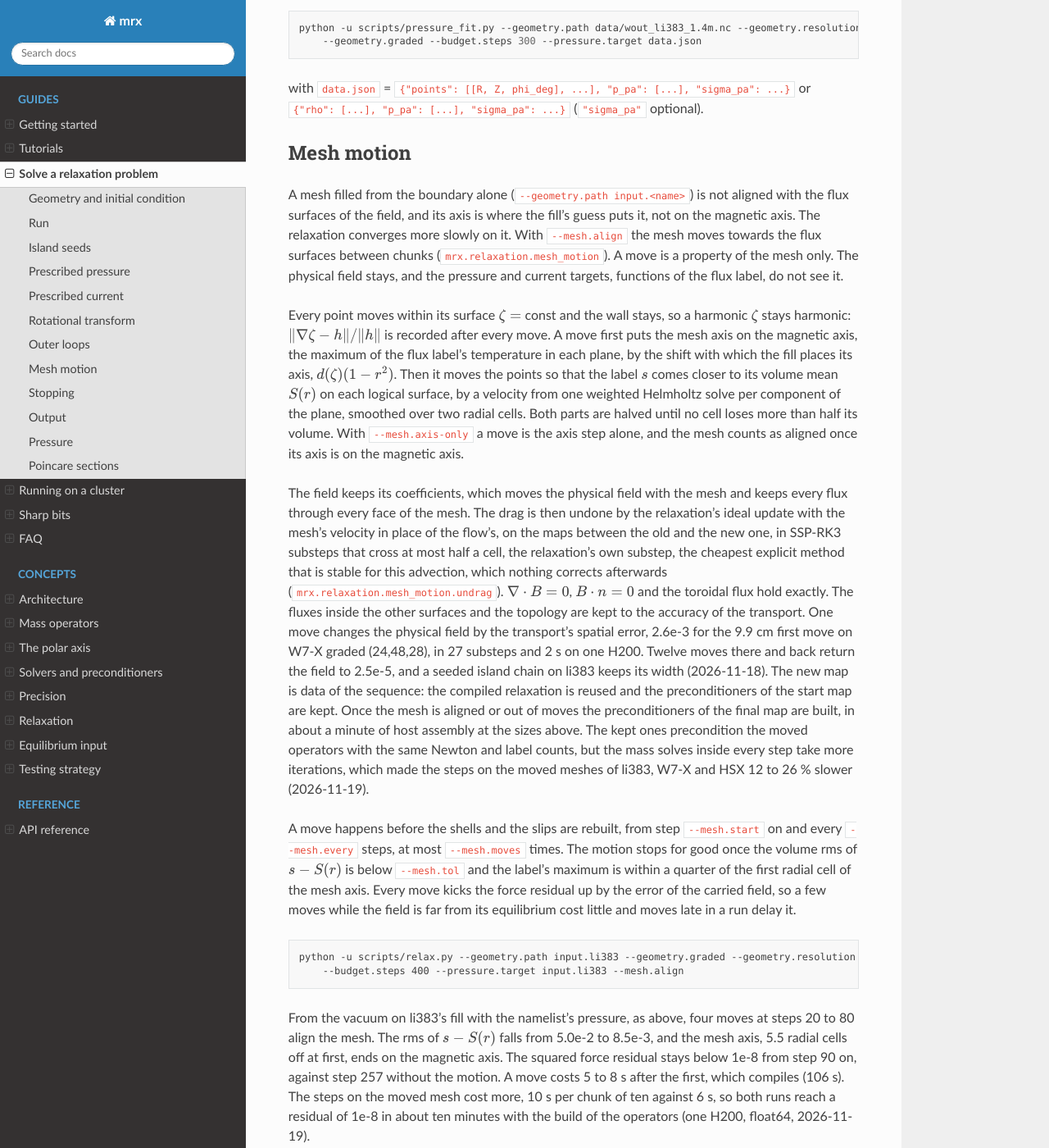
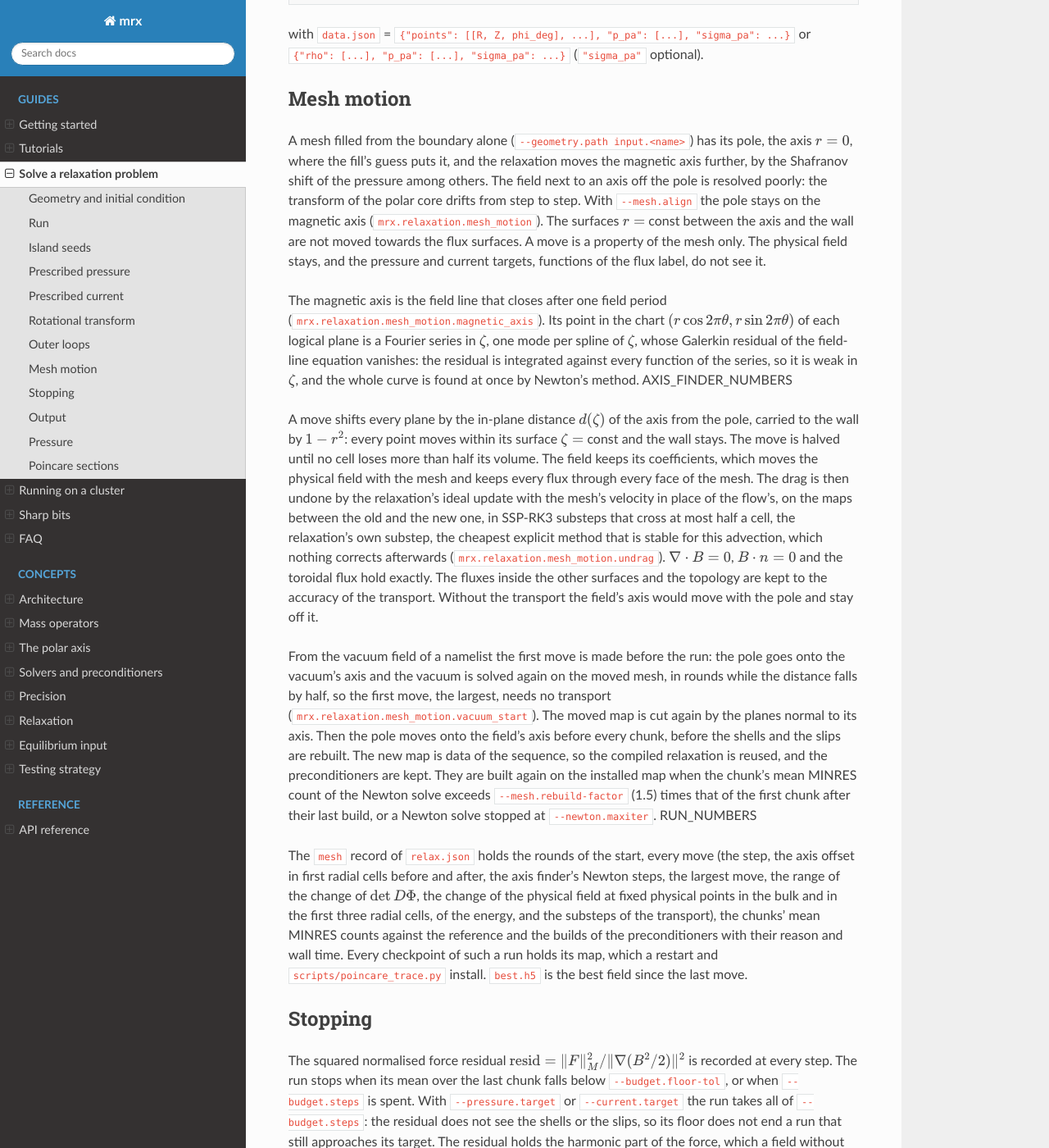
Before and after one commit to ToBlick/mrx, a Sphinx documentation site: the page built from docs/source/relaxation.md, in a window 1280 px wide and 1400 px high, scrolled down 8247 px. Shown: the whole window at 82% size. Built offline with Sphinx 7.4.7 and the Read the Docs theme 3.1.0, drawn with Linux system fonts in a browser that asks for light colours; some of the changed text lies outside the part shown.

Commit message:
Pole kept on the magnetic axis, found by a Galerkin solve along zeta
The magnetic axis is the closed field line of one period, a Fourier series in zeta in the pole chart whose
Galerkin residual of the field-line equation vanishes, solved by Newton. A run from a namelist's vacuum starts on
the mesh moved onto the vacuum's axis with the vacuum solved there. Before every chunk the pole moves onto the
field's axis by d(zeta) (1 - r^2) with the field's coefficients kept. The label alignment of the interior and the
transport of the field on a move are removed. The preconditioners are built again when the chunk's mean MINRES
count grows by --mesh.rebuild-factor over that after their last build, or a Newton solve hits its cap.

```diff
--- a/docs/source/relaxation.md
+++ b/docs/source/relaxation.md
@@ -149,7 +149,7 @@ the pair `--seed` / `--no-seed`:
 | drive | `--drive.resistivity`, `--drive.reference`, `--drive.reference-smoothing`, `--drive.chain`, `--drive.eps` |
 | pressure | `--pressure.target`, `--pressure.scale`, `--pressure.beta`, `--pressure.plateau-margin`, `--pressure.anisotropy`, `--pressure.label-tol`, `--pressure.cells` |
 | current | `--current.target`, `--current.scale` |
-| mesh | `--mesh.align`, `--mesh.axis-only`, `--mesh.tol`, `--mesh.moves`, `--mesh.start`, `--mesh.every` |
+| mesh | `--mesh.align`, `--mesh.rebuild-factor` |
 | output | `--output.out`, `--output.restart` |
 
 The `params` of `relax.json` hold the same settings as one flat dict with
@@ -351,10 +351,7 @@ times the slip block's, so the slip block alone would overshoot and the
 update would oscillate. Nothing is carried from one chunk to the next, so a
 restart recomputes the target from the field. With `--seed` the seed is applied at the first chunk boundary at which
 the transform misses its target by less than 1 % of its largest value, since
-the seed resonates with the field's own transform. With `--mesh.align` the
-loop starts at the first chunk after the mesh is aligned or out of moves:
-its first slips sit next to the magnetic axis, which a mesh resolves only
-once its axis is there. The `iota` record has,
+the seed resonates with the field's own transform. The `iota` record has,
 before every chunk, the transform's miss, the slips asked for and the current
 target.
 
@@ -419,89 +416,63 @@ or `{"rho": [...], "p_pa": [...], "sigma_pa": ...}` (`"sigma_pa"` optional).
 
 ## Mesh motion
 
-A mesh filled from the boundary alone (`--geometry.path input.<name>`) is
-not aligned with the flux surfaces of the field, and its axis is where the
-fill's guess puts it, not on the magnetic axis. The relaxation
-converges more slowly on it. With `--mesh.align` the mesh moves towards the
-flux surfaces between chunks (`mrx.relaxation.mesh_motion`). A move is a
-property of the mesh only. The physical field stays, and the pressure and
-current targets, functions of the flux label, do not see it.
+A mesh filled from the boundary alone (`--geometry.path input.<name>`) has
+its pole, the axis $r = 0$, where the fill's guess puts it, and the
+relaxation moves the magnetic axis further, by the Shafranov shift of the
+pressure among others. The field next to an axis off the pole is resolved
+poorly: the transform of the polar core drifts from step to step. With
+`--mesh.align` the pole stays on the magnetic axis
+(`mrx.relaxation.mesh_motion`). The surfaces $r = $ const between the axis
+and the wall are not moved towards the flux surfaces. A move is a property
+of the mesh only. The physical field stays, and the pressure and current
+targets, functions of the flux label, do not see it.
 
-Every point moves within its surface $\zeta = $ const and the wall stays, so
-a harmonic $\zeta$ stays harmonic: $\|\nabla \zeta - h\| / \|h\|$ is
-recorded after every move. A
-move first puts the mesh axis on the magnetic axis, the maximum of the flux
-label's temperature in each plane, by the shift with which the fill places
-its axis, $d(\zeta)(1 - r^2)$. Then it moves the points so that the label
-$s$ comes closer to its volume mean $S(r)$ on each logical surface, by a
-velocity from one weighted Helmholtz solve per component of the plane,
-smoothed over two radial cells. Both parts are halved until no cell loses
-more than half its volume. With `--mesh.axis-only` a move is the axis step
-alone, and the mesh counts as aligned once its axis is on the magnetic axis.
+The magnetic axis is the field line that closes after one field period
+(`mrx.relaxation.mesh_motion.magnetic_axis`). Its point in the chart
+$(r \cos 2\pi\theta, r \sin 2\pi\theta)$ of each logical plane is a
+Fourier series in $\zeta$, one mode per spline of $\zeta$, whose Galerkin
+residual of the field-line equation vanishes: the residual is integrated
+against every function of the series, so it is weak in $\zeta$, and the
+whole curve is found at once by Newton's method. AXIS_FINDER_NUMBERS
 
-The field keeps its coefficients, which moves the physical field with the
-mesh and keeps every flux through every face of the mesh. The drag is then
-undone by the relaxation's ideal update with the mesh's velocity in place of
-the flow's, on the maps between the old and the new one, in SSP-RK3 substeps
-that cross at most half a cell, the relaxation's own substep, the cheapest
-explicit method that is stable for this advection, which nothing corrects
-afterwards
+A move shifts every plane by the in-plane distance $d(\zeta)$ of the axis
+from the pole, carried to the wall by $1 - r^2$: every point moves within its
+surface $\zeta = $ const and the wall stays. The move is halved until no
+cell loses more than half its volume. The field keeps its coefficients, which
+moves the physical field with the mesh and keeps every flux through every
+face of the mesh. The drag is then undone by the relaxation's ideal update
+with the mesh's velocity in place of the flow's, on the maps between the old
+and the new one, in SSP-RK3 substeps that cross at most half a cell, the
+relaxation's own substep, the cheapest explicit method that is stable for
+this advection, which nothing corrects afterwards
 (`mrx.relaxation.mesh_motion.undrag`). $\nabla \cdot B = 0$, $B \cdot n = 0$ and
 the toroidal flux hold exactly. The fluxes inside the other surfaces and the
-topology are kept to the accuracy of the transport. One move changes the
-physical field by the transport's spatial error, 2.6e-3 for the 9.9 cm first
-move on W7-X graded (24,48,28), in 27 substeps and 2 s on one H200. Twelve
-moves there and back return the field to 2.5e-5, and a seeded island chain
-on li383 keeps its width (2026-11-18). The new map is data of the sequence:
-the compiled relaxation is reused and the preconditioners of the start map
-are kept. Once the mesh is aligned or out of moves the preconditioners of
-the final map are built, in about a minute of host assembly at the sizes
-above. The kept ones precondition the moved operators with the same Newton
-and label counts, but the mass solves inside every step take more
-iterations, which made the steps on the moved meshes of li383, W7-X and HSX
-12 to 26 % slower (2026-11-19).
+topology are kept to the accuracy of the transport. Without the transport
+the field's axis would move with the pole and stay off it.
 
-A move happens before the shells and the slips are rebuilt, from step
-`--mesh.start` on and every `--mesh.every` steps, at most `--mesh.moves`
-times. The motion stops for good once the volume rms of $s - S(r)$ is below
-`--mesh.tol` and the label's maximum is within a quarter of the first radial
-cell of the mesh axis. Every move kicks the force residual up by the error
-of the carried field, so a few moves while the field is far from its
-equilibrium cost little and moves late in a run delay it.
+From the vacuum field of a namelist the first move is made before the run:
+the pole goes onto the vacuum's axis and the vacuum is solved again on the
+moved mesh, in rounds while the distance falls by half, so the first move,
+the largest, needs no transport
+(`mrx.relaxation.mesh_motion.vacuum_start`). The moved map is cut again by
+the planes normal to its axis. Then the pole moves onto the field's axis
+before every chunk, before the shells and the slips are rebuilt. The new map
+is data of the sequence, so the compiled relaxation is reused, and the
+preconditioners are kept. They are built again on the installed map when the
+chunk's mean MINRES count of the Newton solve exceeds `--mesh.rebuild-factor`
+(1.5) times that of the first chunk after their last build, or a Newton
+solve stopped at `--newton.maxiter`. RUN_NUMBERS
 
-    python -u scripts/relax.py --geometry.path input.li383 --geometry.graded --geometry.resolution 48 64 24 \
-        --budget.steps 400 --pressure.target input.li383 --mesh.align
-
-From the vacuum on li383's fill with the namelist's pressure, as above, four
-moves at steps 20 to 80 align the mesh. The rms of $s - S(r)$ falls from
-5.0e-2 to 8.5e-3, and the mesh axis, 5.5 radial cells off at first, ends on
-the magnetic axis. The squared force residual stays below 1e-8 from step 90
-on, against step 257 without the motion. A move costs 5 to 8 s after the
-first, which compiles (106 s). The steps on the moved mesh cost more, 10 s per
-chunk of ten against 6 s, so both runs reach a residual of 1e-8 in about ten
-minutes with the build of the operators (one H200, float64, 2026-11-19).
-
-    python -u scripts/relax.py --geometry.path input.w7x --geometry.graded --geometry.resolution 24 48 28 \
-        --budget.steps 200 --pressure.target input.w7x --current.target input.w7x --mesh.align
-
-From the fill and the vacuum with both targets of one namelist, the squared
-force residual stays below 1e-8 from step 63 on W7-X graded (24,48,28) (14
-on the nested solver's mesh), from step 64 on li383 graded (48,64,24) against
-239 without the motion (40), and from step 24 on HSX graded (32,64,36) (8),
-after three, three and one moves (one H200, 2026-11-19). A tighter `--mesh.tol`
-costs steps, since every move after the residual is low delays it.
-
-The `mesh` record of `relax.json` holds every move: the step, the alignment
-error before and after it, the axis offset in first radial cells, the
-largest move, the range of the change of $\det D\Phi$, the change of the
-physical field at fixed physical points and of the energy, the substeps of
-the transport and the label's
-CG counts, and `preconditioners`, the step and the wall time of the build on
-the final map. Every checkpoint of such a run holds its map, which a restart and
-`scripts/poincare_trace.py` install. It also holds the state of the schedule
-(the moves made, the step of the last move and the step the mesh was aligned
-at), so a restart moves on the steps the run would have moved on. `best.h5` is
-the best field since the last move.
+The `mesh` record of `relax.json` holds the rounds of the start, every move
+(the step, the axis offset in first radial cells before and after, the axis
+finder's Newton steps, the largest move, the range of the change of
+$\det D\Phi$, the change of the physical field at fixed physical points in
+the bulk and in the first three radial cells, of the energy, and the
+substeps of the transport), the chunks' mean MINRES counts against the
+reference and the builds of the preconditioners with their reason and wall
+time. Every checkpoint of such a run holds its map, which a restart and
+`scripts/poincare_trace.py` install. `best.h5` is the best field since the
+last move.
 
 ## Stopping
 
```
Also changed, not shown: docs/source/concepts/testing_strategy.md (+2 -2 lines), 5 other files.
